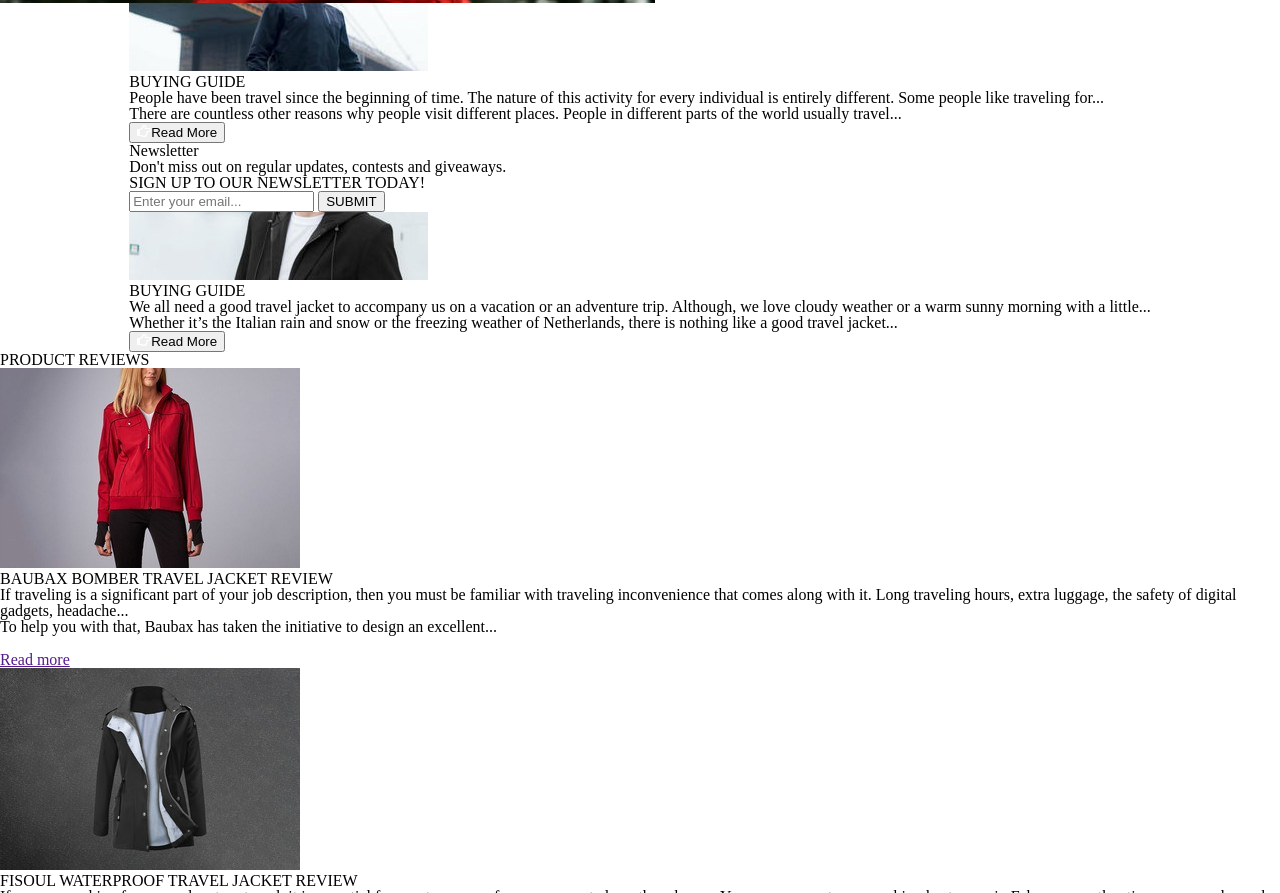
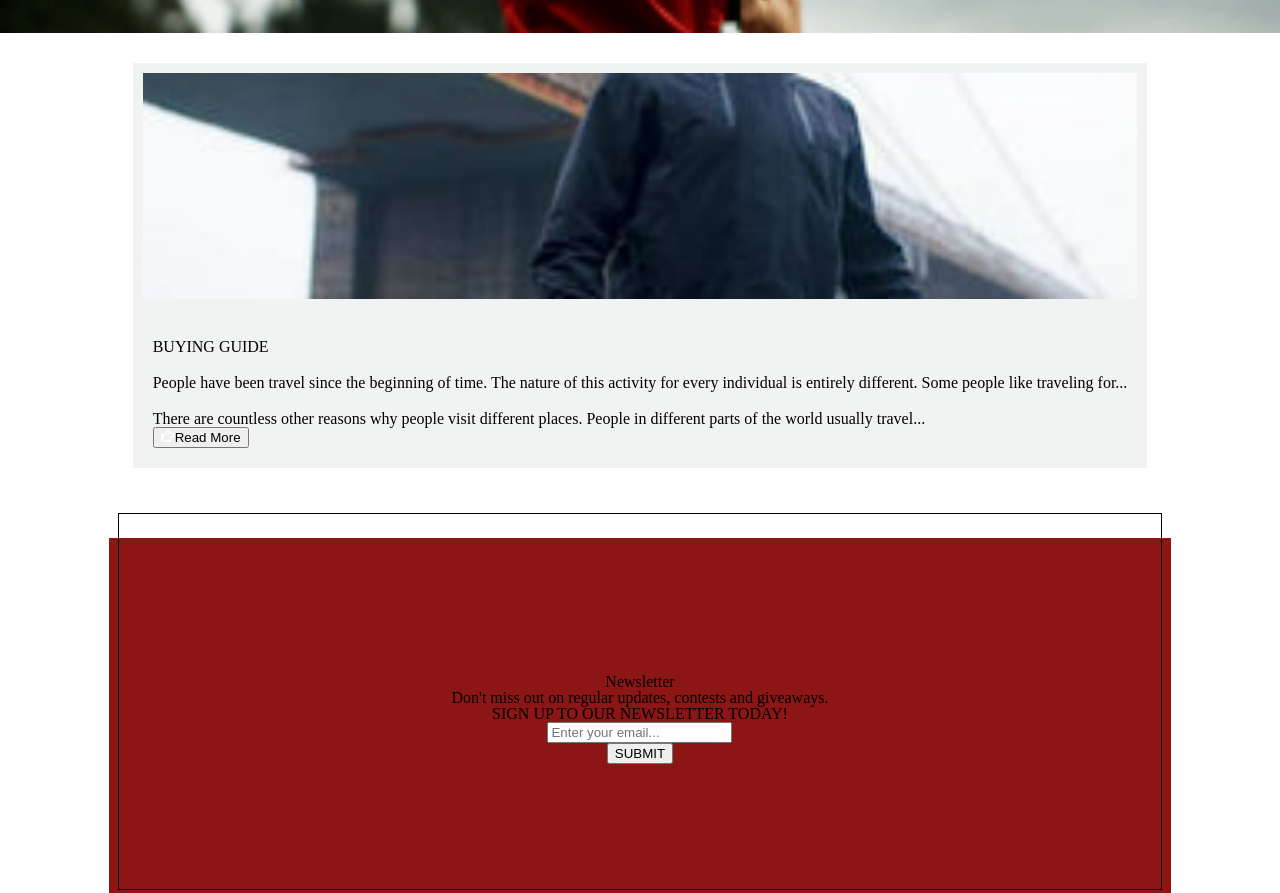
Before and after one commit to Pseudotsuga/Design-Challenge-301-401, a plain HTML site: page index.html in a window 1280 px wide. Shown: the part 267-1160 px from the top of the page. Drawn offline with Linux system fonts and the light colour scheme.

Commit message:
got buying guide & newsletter outline done

```diff
--- a/css/layout.css
+++ b/css/layout.css
@@ -33,13 +33,14 @@
   align-items: center;
 }
 
+/* buying guide section */
 .hm-top {
   width: 100%;
-  height: 230px;
+  height: 260px;
   margin-top: 40px;
   background-image: url(../images/main-image-300x105.png);
   background-repeat: no-repeat;
-  background-size: contain;
+  background-size: cover;
   display: flex;
   flex-direction: column;
   justify-content: center;
@@ -54,3 +55,66 @@
 .hm-top p {
   margin-top: 20px;
 }
+
+.hm-content-mid-1 {
+  margin: 30px 0;
+  padding: 0 30px;
+  display: flex;
+  flex-direction: column;
+  justify-content: center;
+  align-items: center;
+}
+
+.hm-buying {
+  display: flex;
+  flex-direction: column;
+  justify-content: center;
+  align-items: center;
+}
+
+.hm-buying > img:nth-of-type(1) {
+  width: 100%;
+  margin-bottom: 10px;
+}
+
+.hm-buying-sides {
+  padding: 10px;
+  background-color: #f1f3f2;
+}
+
+.hm-buying-sides > div:nth-of-type(1) {
+  padding: 10px;
+}
+
+.hm-buying-sides > div > h2,
+.hm-buying-sides > div > div > p {
+  margin-top: 20px;
+}
+
+#hm-newsletter {
+  box-sizing: border-box;
+  margin: 70px 0 30px;
+  padding: 10px;
+  width: 100%;
+  height: 361px;
+  background-color:#8c1515;
+}
+
+#box-border{
+  position: relative;
+  width: 100%;
+  height: 100%;
+  display: flex;
+  flex-direction: column;
+  justify-content: center;
+  align-items: center;
+}
+
+#box-border-effect {
+  content: '';
+  border: solid 1px black;
+  width: 100%;
+  height: 110%;
+  position: absolute;
+  top: -35px;
+}
--- a/index.html
+++ b/index.html
@@ -41,8 +41,9 @@
       </div>
     </div>
     <div class="hm-content-mid-1">
-      <div class="hm-buying">
+      <div class="hm-buying hm-buying-sides">
         <img src="./images/start-300x68.jpg" alt="jacket under bridge">
+          <div>
             <h2>BUYING GUIDE</h2>
             <div>
               <p>People have been travel since the beginning of time. The nature of this activity for every individual is entirely different. Some people like traveling for...</p>
@@ -50,21 +51,27 @@
             </div>
             <button><img src="./images/btn.png" alt="finger point icon">Read More</button>
           </div>
+      </div>
       <div class="hm-buying" id="hm-newsletter">
+        <div id="box-border">
+          <div id="box-border-effect"></div>
           <h2>Newsletter</h2>
           <p>Don't miss out on regular updates, contests and giveaways.</p>
           <h3>SIGN UP TO OUR NEWSLETTER TODAY!</h3>
           <input type="text" id="email" placeholder="Enter your email..." name="email">
           <button>SUBMIT</button>
         </div>
-      <div class="hm-buying">
+      </div>
+      <div class="hm-buying hm-buying-sides">
         <img src="./images/guide-300x68.jpg" alt="jacket under bridge">
+        <div>
           <h2>BUYING GUIDE</h2>
           <div>
             <p>We all need a good travel jacket to accompany us on a vacation or an adventure trip. Although, we love cloudy weather or a warm sunny morning with a little...</p>
             <p>Whether it’s the Italian rain and snow or the freezing weather of Netherlands, there is nothing like a good travel jacket...</p>
           </div>
           <button><img src="./images/btn.png" alt="finger point icon">Read More</button>
+        </div>
       </div>
     </div>
     <div class="hm-content-mid-2">
```
Lines whose indentation alone changed are shown as unchanged.
